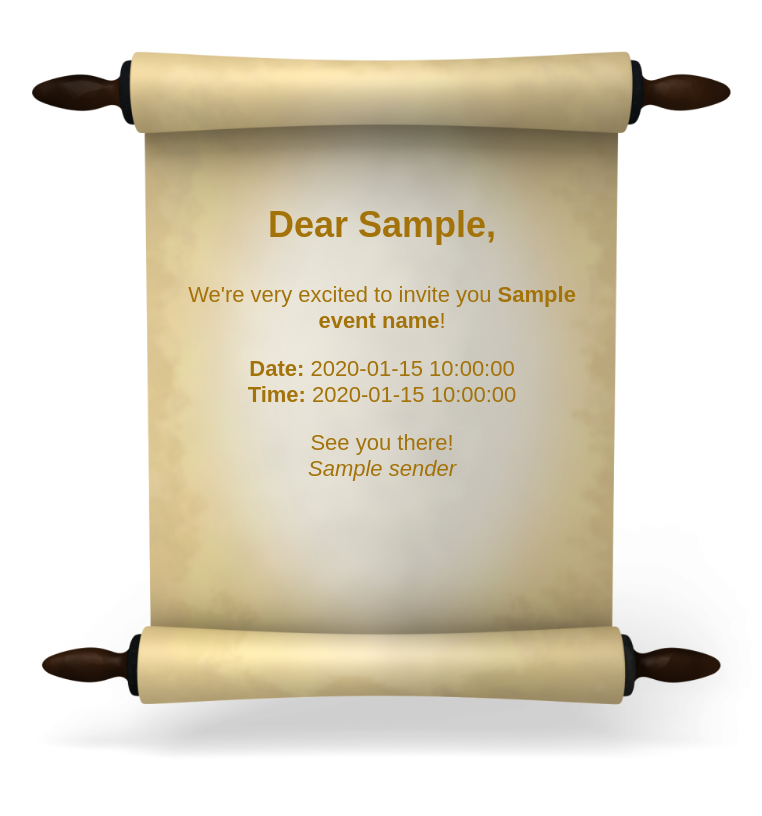
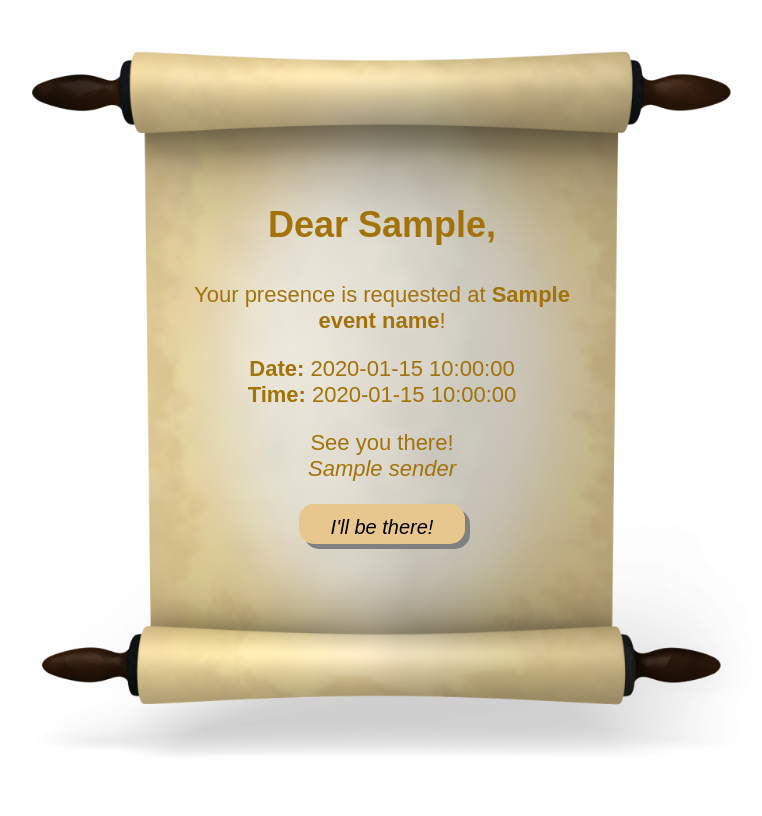
Before and after one commit to reneenoble/code-to-cloud, a Flask app: template templates/invite-scroll.html in a window 1280 px wide. Shown: the whole page, without its empty margins (26-788 px from the left). Run offline with Flask 2, Linux system fonts and the light colour scheme; the template is opened without the code that fills it: most values are stand-ins (such as "Sample title", 1, 10 or a date in 2020).

Commit message:
add rsvp elements to scroll invite

```diff
--- a/static/scroll-style.css
+++ b/static/scroll-style.css
@@ -23,3 +23,16 @@
       background-size: contain;
       padding: 160px 190px 180px 190px;
   }
+
+  #rsvp-button {
+    background: rgb(231, 199, 141);
+    border: none;
+    height: 40px;
+    width: 166px;
+    font-size: 20px;
+    font-family: fantasy;
+    line-height: 45px;
+    border-radius: 15px;
+    font-style: italic;
+    box-shadow: 5px 5px gray;
+  }
--- a/templates/invite-scroll.html
+++ b/templates/invite-scroll.html
@@ -8,7 +8,7 @@
         <div id="invite">
             <h3>Dear {{ to }},</h3>
 
-            <p>We're very excited to invite you <strong>{{ event_name }}</strong>!</p>
+            <p>Your presence is requested at <strong>{{ event_name }}</strong>!</p>
 
             <p>
                 <strong>Date:</strong> {{ date }}<br>
@@ -19,7 +19,14 @@
                 See you there!<br>
                 <em>{{ sender }}</em>
             </p>
+
+            <button id="rsvp-button" onclick="sendRsvp(this.value)" value="{{ to }},{{ eventId }}">I'll be there!</button>
+            <div id="see-you-there" hidden="true">
+              <img src="static/imgs/scroll-rsvp.png">
+            </div>
         </div>
 
     </body>
+
+    <script src="static/rsvp.js"></script>
 </html>
```
Also changed, not shown: static/imgs/scroll-rsvp.png (added).
